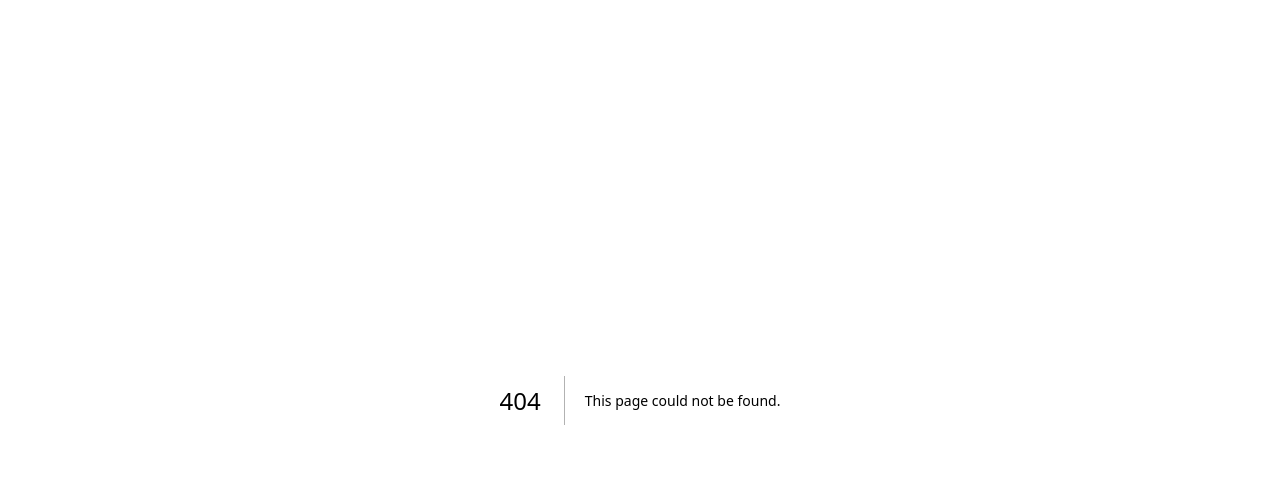
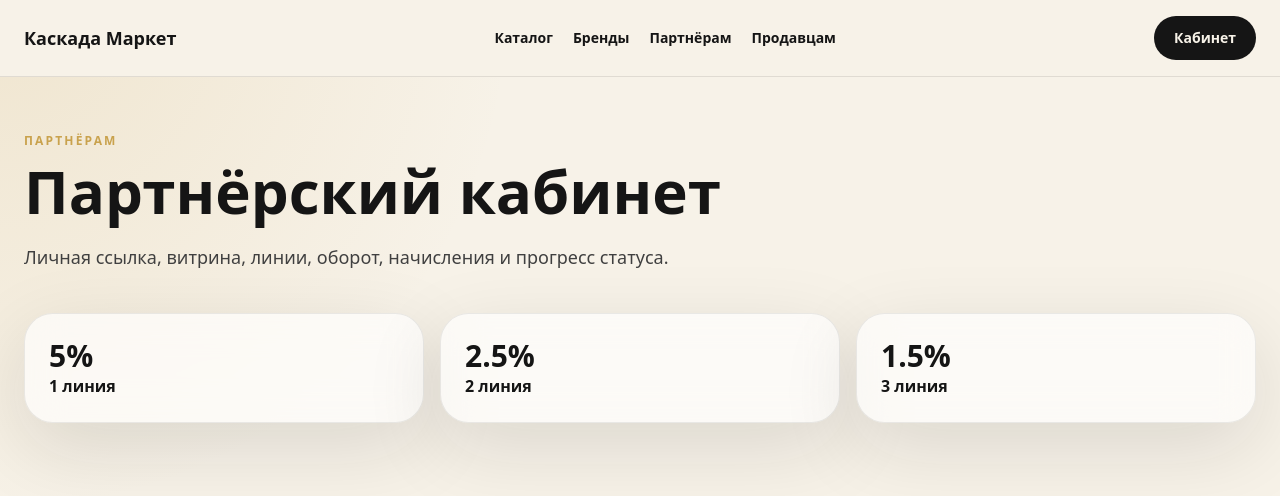
Before and after one commit to Iliavsevolodov/kaskada-, a Next.js app: page /partners in a window 1280 px wide. Before the commit this address had no page. Shown: the top 496 px of the page. Built offline with nearby package versions, Linux system fonts and the light colour scheme.

Commit message:
Add partners page

```diff
--- /dev/null
+++ b/src/app/partners/page.tsx
@@ -0,0 +1,19 @@
+import { SiteHeader } from '@/components/SiteHeader';
+
+export default function PartnersPage() {
+  return (
+    <main className="min-h-screen text-graphite">
+      <SiteHeader />
+      <section className="mx-auto max-w-7xl px-6 py-14">
+        <p className="section-label text-xs font-bold text-gold">Партнёрам</p>
+        <h1 className="mt-3 max-w-4xl text-5xl font-black leading-tight md:text-6xl">Партнёрский кабинет</h1>
+        <p className="mt-5 max-w-3xl text-lg leading-8 text-neutral-700">Личная ссылка, витрина, линии, оборот, начисления и прогресс статуса.</p>
+        <div className="mt-10 grid gap-4 md:grid-cols-3">
+          <div className="card-glass rounded-[1.8rem] p-6 shadow-soft"><p className="text-3xl font-black">5%</p><p className="font-bold">1 линия</p></div>
+          <div className="card-glass rounded-[1.8rem] p-6 shadow-soft"><p className="text-3xl font-black">2.5%</p><p className="font-bold">2 линия</p></div>
+          <div className="card-glass rounded-[1.8rem] p-6 shadow-soft"><p className="text-3xl font-black">1.5%</p><p className="font-bold">3 линия</p></div>
+        </div>
+      </section>
+    </main>
+  );
+}
```
